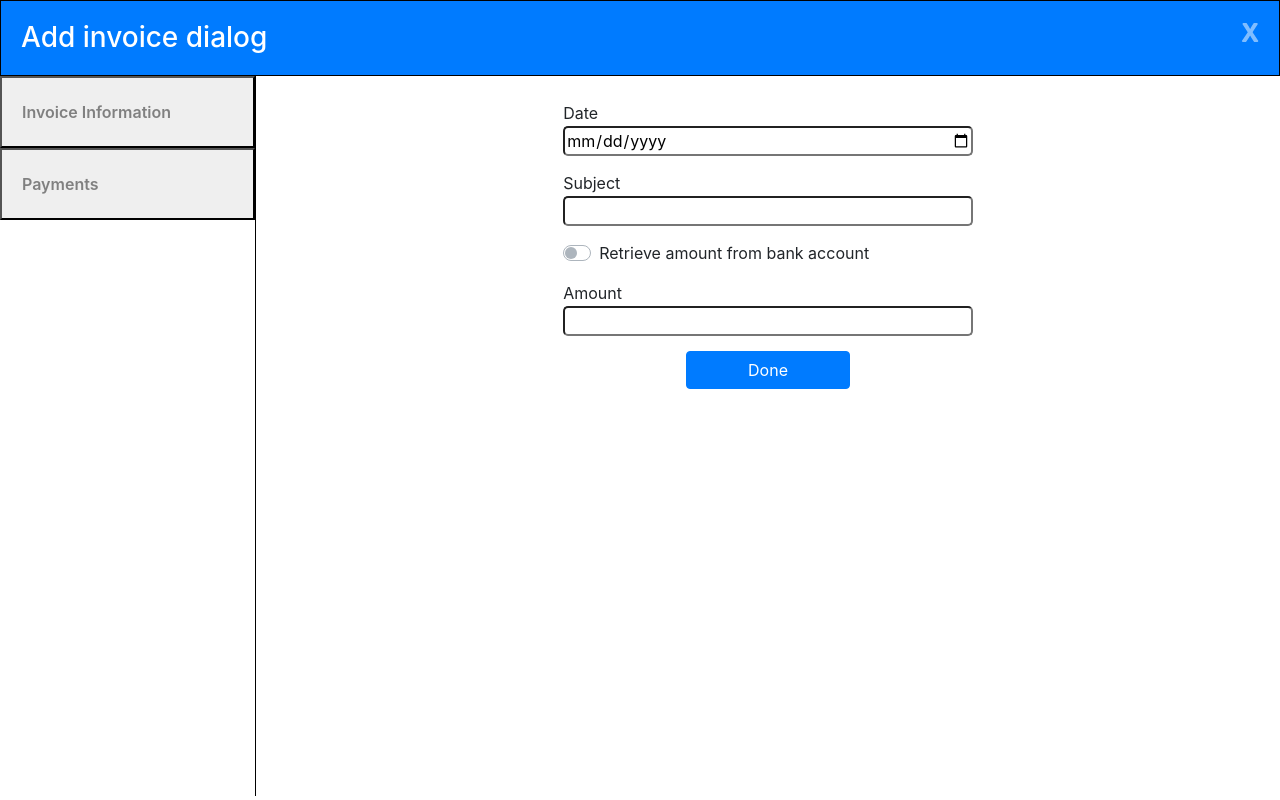
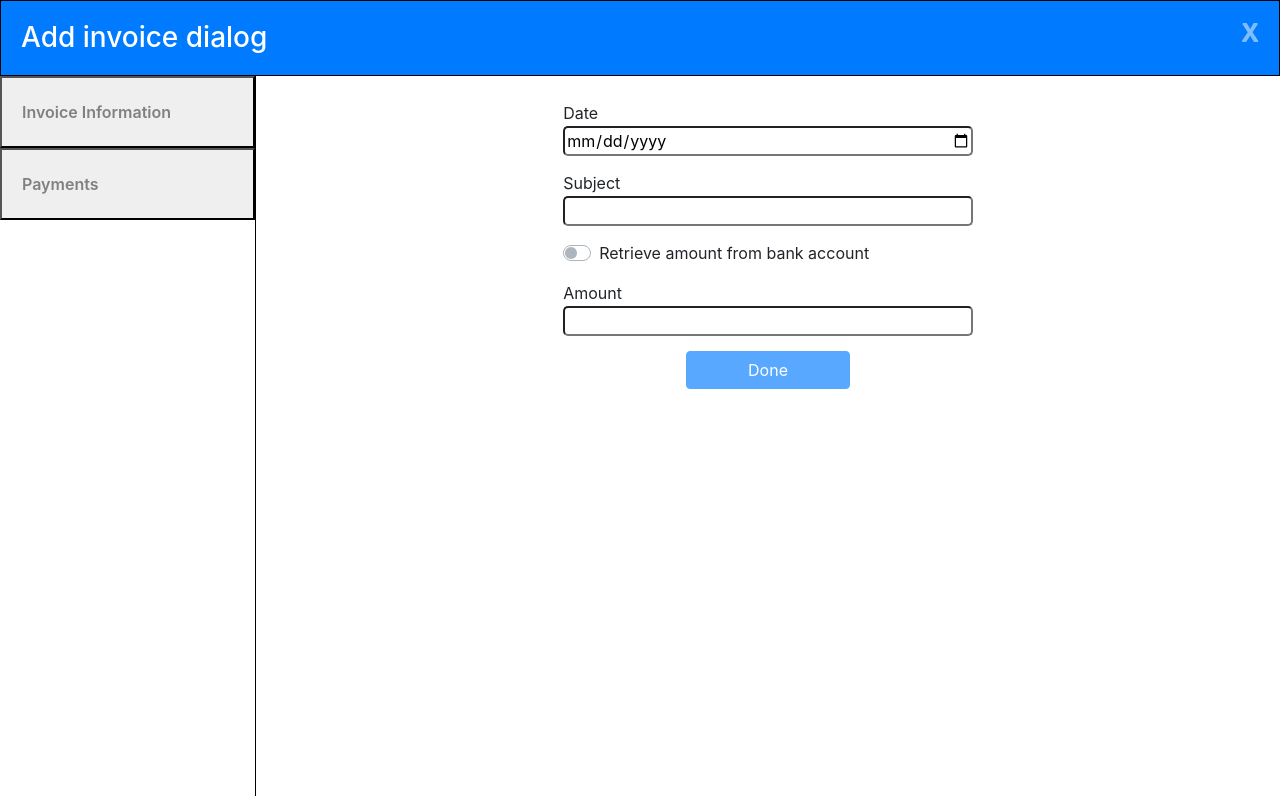
Before and after one commit to MiguelGuerra/vermietet-app, an Angular app: page /add-invoice in a window 1280 px wide. Built offline with nearby package versions, Linux system fonts and the light colour scheme.

Commit message:
more small styles changes

```diff
--- a/src/app/components/home/add-invoice/add-invoice.component.html
+++ b/src/app/components/home/add-invoice/add-invoice.component.html
@@ -31,7 +31,7 @@
           <input type="number" id="Amount" [(ngModel)]="amount">
         </div>
 
-        <button (click)="submit()" class="btn btn-primary">Done</button>
+        <button (click)="submit()" class="btn btn-primary" [disabled]="this.amount == null">Done</button>
       </div>
     </div>
 
```
